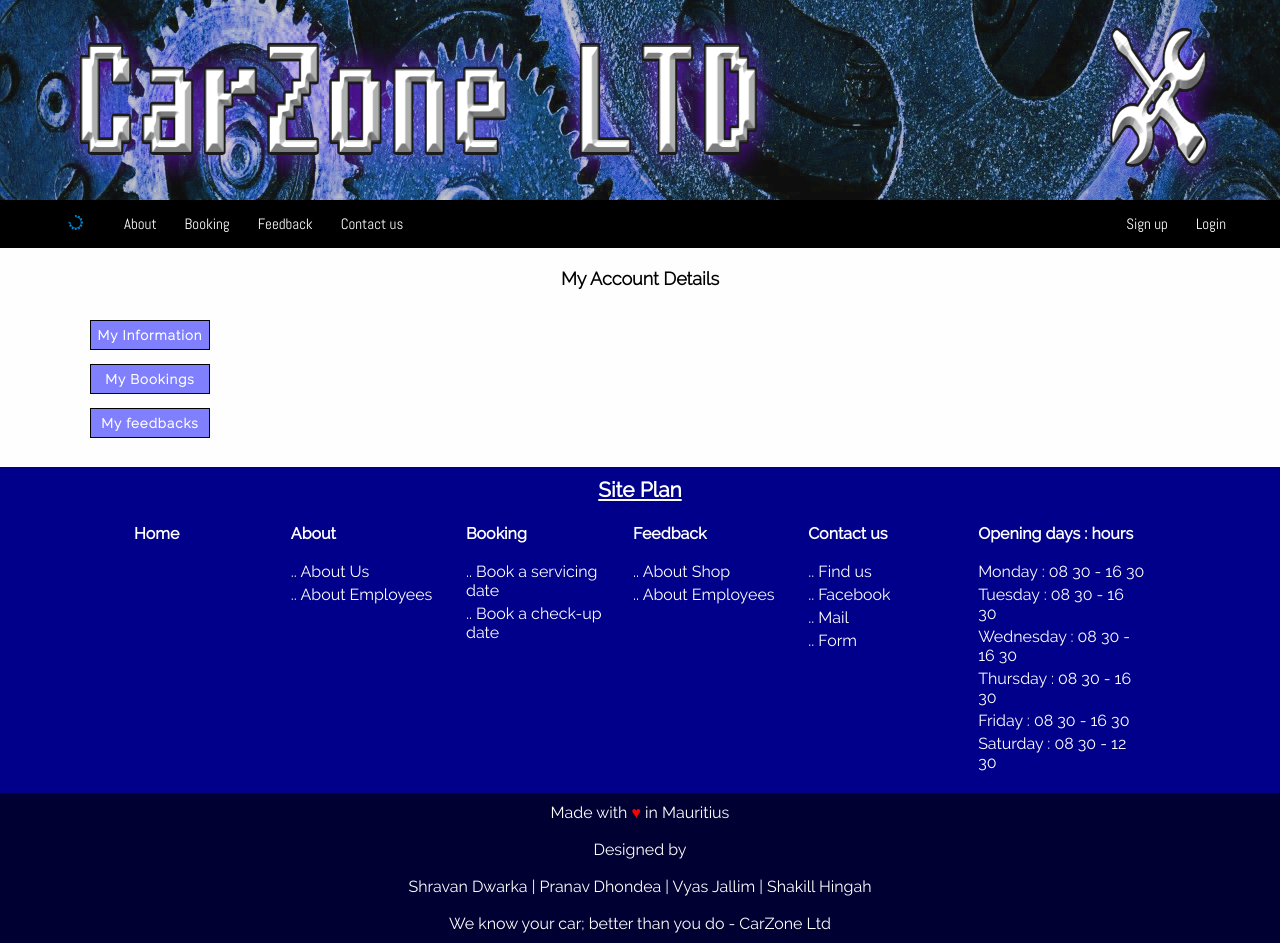
After one commit to shravanSD/webcentric, a PHP site: page /myaccount2.php in a window 1280 px wide. The commit adds this page. Run offline with PHP 8.4, Linux system fonts and the light colour scheme; lists and menus that the app fills with data are empty; some libraries are stand-ins or nearby versions.

Commit message:
My account Added

```diff
--- a/CarZone LTD/header.php
+++ b/CarZone LTD/header.php
@@ -34,7 +34,7 @@
                     // session_start();
                     if(isset($_SESSION["sessionSet"])){
                        echo "<li style=\"float: right; margin-right: 40px;\"><a href=\"php/logoutprocess.php\">Log Out</a></li>
-                            <li style=\"float: right;\"><a href=\"myaccount.php\">My Account</a></li>";
+                            <li style=\"float: right;\"><a href=\"myaccount2.php\">My Account</a></li>";
                     }
                     else{
 
--- /dev/null
+++ b/CarZone LTD/js/account.js
@@ -0,0 +1,105 @@
+var myDiv=null;
+var myAjax=null;
+var flag=null;
+
+function createAjaxRequest(){
+	try{
+		return new XMLHttpRequest();
+	} catch(e) {}
+	alert("XMLHttppRequest not supported");
+	return null;
+}
+
+function checkAndSendRequest(value){
+	flag=value;
+	myDiv = document.getElementById("demo");
+	if(myDiv.hasChildNodes()){
+		for(var i=0;i<myDiv.childNodes.length;i++){
+		myDiv.removeChild(myDiv.firstChild);
+		}
+	}
+	//alert(value);
+	sendAjaxRequest(value);
+}
+
+function sendAjaxRequest(value){
+	myAjax=createAjaxRequest();
+	if(!myAjax){
+		alert("Ajax request could not be created...Use llatest firefox browser and reload application!");
+		return false;
+	}
+	var element="boom";
+	myAjax.open("GET","php/accountprocess.php?"+element+"="+value,true);
+	myAjax.onreadystatechange=processAjaxResponse;
+	myAjax.send(null);
+}
+
+var processAjaxResponse= function(){
+	if(myAjax.readyState == 4 && myAjax.status ==200){
+		var serverResponseViaAjax = myAjax.responseXML;
+		// alert(serverResponseViaAjax);
+		if(flag == 'info'){
+			var mytable="<table id=\"accinfotable\"><tr><th>Email</th><th>Password</th><th>First Name</th><th>Last Name</th><th>Phone Number</th><th>Gender</th></tr>";
+			var x = serverResponseViaAjax.getElementsByTagName("member");
+			for(i=0;i<x.length;i++){
+				mytable += "<tr><td>" +
+				x[i].getElementsByTagName("member_email")[0].childNodes[0].nodeValue +
+				"</td><td>" +
+				x[i].getElementsByTagName("password")[0].childNodes[0].nodeValue +
+				"</td><td>" +
+				x[i].getElementsByTagName("firstname")[0].childNodes[0].nodeValue +
+				"</td><td>" +
+				x[i].getElementsByTagName("lastname")[0].childNodes[0].nodeValue +
+				"</td><td>" +
+				x[i].getElementsByTagName("phonenumber")[0].childNodes[0].nodeValue +
+				"</td><td>" +
+				x[i].getElementsByTagName("gender")[0].childNodes[0].nodeValue +
+				"</td></tr>";
+			}
+			mytable+="</table>";
+			// alert(mytable);
+			document.getElementById("accdetails").innerHTML = "My Information";
+			document.getElementById("demo").innerHTML = mytable;
+		}
+		if(flag == 'book'){
+			var mytable="<table id=\"accinfotable\"><tr><th>subject</th><th>message</th><th>time</th><th>date</th><th>member_email</th></tr>";
+			var x = serverResponseViaAjax.getElementsByTagName("book");
+			for(i=0;i<x.length;i++){
+				mytable += "<tr><td>" +
+				x[i].getElementsByTagName("subject")[0].childNodes[0].nodeValue +
+				"</td><td>" +
+				x[i].getElementsByTagName("message")[0].childNodes[0].nodeValue +
+				"</td><td>" +
+				x[i].getElementsByTagName("time")[0].childNodes[0].nodeValue +
+				"</td><td>" +
+				x[i].getElementsByTagName("date")[0].childNodes[0].nodeValue +
+				"</td><td>" +
+				x[i].getElementsByTagName("member_email")[0].childNodes[0].nodeValue +
+				"</td></tr>";
+			}
+			mytable+="</table>";
+			// alert(mytable);
+			// alert(document.getElementsByTagName("h1")[0].innerHTML);
+			document.getElementById("accdetails").innerHTML = "My Booking Details";
+			document.getElementById("demo").innerHTML = mytable;
+		}
+		if(flag == 'feed'){
+			var mytable="<table id=\"accinfotable\"><tr><th>shortreaction</th><th>details</th><th>rating</th><th>member_email</th></tr>";
+			var x = serverResponseViaAjax.getElementsByTagName("feed");
+			for(i=0;i<x.length;i++){
+				mytable += "<tr><td>" +
+				x[i].getElementsByTagName("shortreaction")[0].childNodes[0].nodeValue +
+				"</td><td>" +
+				x[i].getElementsByTagName("details")[0].childNodes[0].nodeValue +
+				"</td><td>" +
+				x[i].getElementsByTagName("rating")[0].childNodes[0].nodeValue +
+				"</td><td>" +
+				x[i].getElementsByTagName("member_email")[0].childNodes[0].nodeValue +
+				"</td></tr>";
+			}
+			mytable+="</table>";
+			document.getElementById("accdetails").innerHTML = "My Reviews";
+			document.getElementById("demo").innerHTML = mytable;
+		}
+	}
+}
--- /dev/null
+++ b/CarZone LTD/myaccount2.php
@@ -0,0 +1,57 @@
+<!DOCTYPE html>
+<?php include("startsession.php"); ?>
+<html>
+<head>
+	<?php include 'head.html'; ?>
+	<title>My Account</title>
+	<link rel="stylesheet" type="text/css" href="style/myaccount2.css">
+	<script type="text/javascript" src="js/account.js"></script>
+</head>
+<body>
+	<?php include 'header.php';?>
+
+	<!--Add your content in this div-->
+	<div class="mainCon">
+		<div class="container">
+
+			<div id="accheader">
+				<p id="accdetails">My Account Details</p>
+			</div>
+
+			<table id="accmaintable">
+				<tr>
+					<td id="accmaintablefirstcol">
+						<table id="accoption">
+							<tr>
+								<td><input type="button" onclick="checkAndSendRequest('info')" value="My Information"></td>
+							</tr>
+							<tr>
+								<td><input type="button" onclick="checkAndSendRequest('book')" value="My Bookings"></td>
+							</tr>
+							<tr>
+								<td><input type="button" onclick="checkAndSendRequest('feed')" value="My feedbacks"></td>
+							</tr>
+						</table>
+					</td>
+
+					<td>
+						<div id="demo">
+
+						</div>
+					</td>
+				</tr>
+			</table>
+
+
+			<div class="con" id ="divData"><div id="demo"></div></div>
+
+		</div>
+	</div>
+
+	<br>
+
+	<button onclick="scrollToTop(750)" id="myBtn" title="Go to top">Top</button>
+
+	<?php include 'footer.html'; ?>
+</body>
+</html>
--- /dev/null
+++ b/CarZone LTD/style/myaccount2.css
@@ -0,0 +1,71 @@
+div.container{
+	font-family: 'Raleway-Light';
+	font-weight: bold;
+	width: 90%;
+	margin-left: 5%;
+	min-height: 150px;
+}
+
+#accheader{
+	font-size: 18px;
+	margin:0;
+	padding:0;
+	width: 100%;
+	padding: 2px 0;
+	text-align: center;
+
+}
+
+#accmaintable{
+	width: 100%;
+
+}
+#accmaintablefirstcol{
+	width: 10%;
+}
+#accoption tr td input[type="button"]{
+	padding: 5px;
+	margin: 5px 20px;
+	width: 120px;
+	height: 30px;
+	font-family: 'Raleway-Light';
+	background-color: #8080ff;
+	font-weight: bold;
+	color: white;
+	border: 1px solid black;
+	letter-spacing: 1px;
+
+}
+
+#accoption tr td input[type="button"]:hover{
+	background-color: white;
+	color: black;
+}
+
+#demo{
+	width: 100%;
+	/*overflow: hidden;*/
+}
+
+#accinfotable{
+	background-color: #f2f2f2;
+	border: 2px solid black;
+	border-collapse: collapse;
+	width: 80%;
+	margin-left: 10%;
+}
+
+#accinfotable tr{
+	border: 1px solid black;
+	border-collapse: collapse;
+}
+#accinfotable tr th{
+	background-color: #8080ff;
+	color: white;
+	padding: 4px 2px;
+	text-align: left;
+}
+#accinfotable tr td{
+	padding:2px;
+
+}
```
Also changed, not shown: CarZone LTD/php/accountprocess.php (added, +98 -0 lines), readme.txt.
